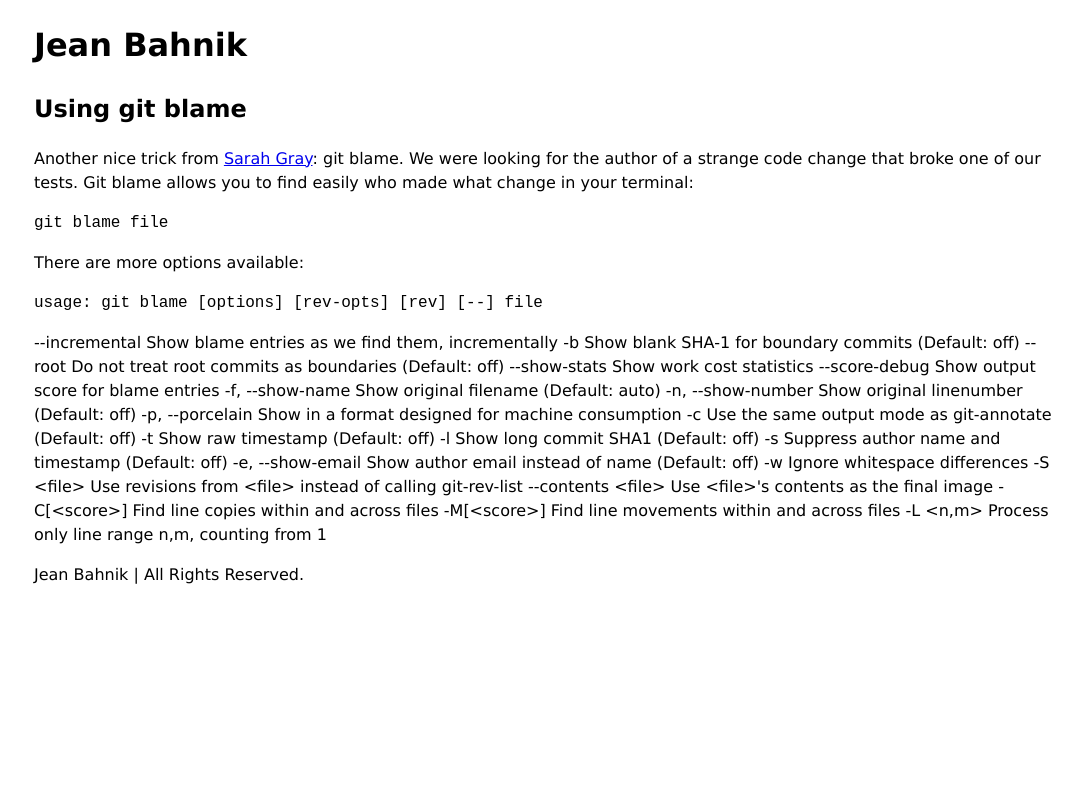
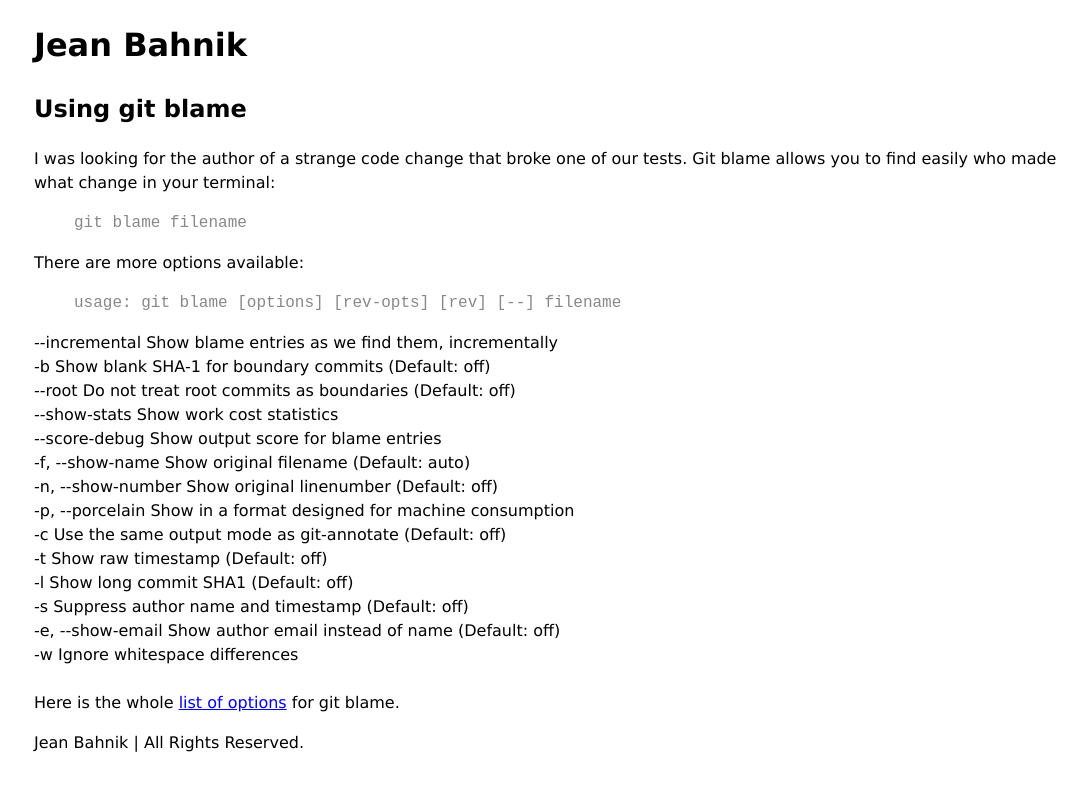
Before and after one commit to jeanbahnik/jeanbahnik.github.io, a Jekyll site: the page built from _posts/2012-05-02-using-git-blame.html, in a window 1280 px wide. Shown: the top 791 px of the page, without its empty margins (94-1181 px from the left). Built offline with Jekyll 4.4.1, drawn with Linux system fonts in a browser that asks for light colours.

Commit message:
cleaning up 2012-05-02-using-git-blame

```diff
--- a/_posts/2012-05-02-using-git-blame.html
+++ b/_posts/2012-05-02-using-git-blame.html
@@ -11,26 +11,23 @@
   _edit_last: '1'
   dsq_thread_id: '722001469'
 ---
-Another nice trick from <a href="https://twitter.com/#!/fablednet">Sarah Gray</a>: git blame. We were looking for the author of a strange code change that broke one of our tests. Git blame allows you to find easily who made what change in your terminal:
-<pre>git blame file</pre>
+I was looking for the author of a strange code change that broke one of our tests. Git blame allows you to find easily who made what change in your terminal:
+{% highlight shell-session %}git blame filename{% endhighlight %}
 There are more options available:
-<pre>usage: git blame [options] [rev-opts] [rev] [--] file</pre>
---incremental Show blame entries as we find them, incrementally
--b Show blank SHA-1 for boundary commits (Default: off)
---root Do not treat root commits as boundaries (Default: off)
---show-stats Show work cost statistics
---score-debug Show output score for blame entries
--f, --show-name Show original filename (Default: auto)
--n, --show-number Show original linenumber (Default: off)
--p, --porcelain Show in a format designed for machine consumption
--c Use the same output mode as git-annotate (Default: off)
--t Show raw timestamp (Default: off)
--l Show long commit SHA1 (Default: off)
--s Suppress author name and timestamp (Default: off)
--e, --show-email Show author email instead of name (Default: off)
--w Ignore whitespace differences
--S &lt;file&gt; Use revisions from &lt;file&gt; instead of calling git-rev-list
---contents &lt;file&gt; Use &lt;file&gt;'s contents as the final image
--C[&lt;score&gt;] Find line copies within and across files
--M[&lt;score&gt;] Find line movements within and across files
--L &lt;n,m&gt; Process only line range n,m, counting from 1
+{% highlight shell-session %}usage: git blame [options] [rev-opts] [rev] [--] filename{% endhighlight %}
+--incremental Show blame entries as we find them, incrementally<br/>
+-b Show blank SHA-1 for boundary commits (Default: off)<br/>
+--root Do not treat root commits as boundaries (Default: off)<br/>
+--show-stats Show work cost statistics<br/>
+--score-debug Show output score for blame entries<br/>
+-f, --show-name Show original filename (Default: auto)<br/>
+-n, --show-number Show original linenumber (Default: off)<br/>
+-p, --porcelain Show in a format designed for machine consumption<br/>
+-c Use the same output mode as git-annotate (Default: off)<br/>
+-t Show raw timestamp (Default: off)<br/>
+-l Show long commit SHA1 (Default: off)<br/>
+-s Suppress author name and timestamp (Default: off)<br/>
+-e, --show-email Show author email instead of name (Default: off)<br/>
+-w Ignore whitespace differences<br/>
+<br/>
+Here is the whole <a href="https://www.kernel.org/pub/software/scm/git/docs/git-blame.html">list of options</a> for git blame.
```
